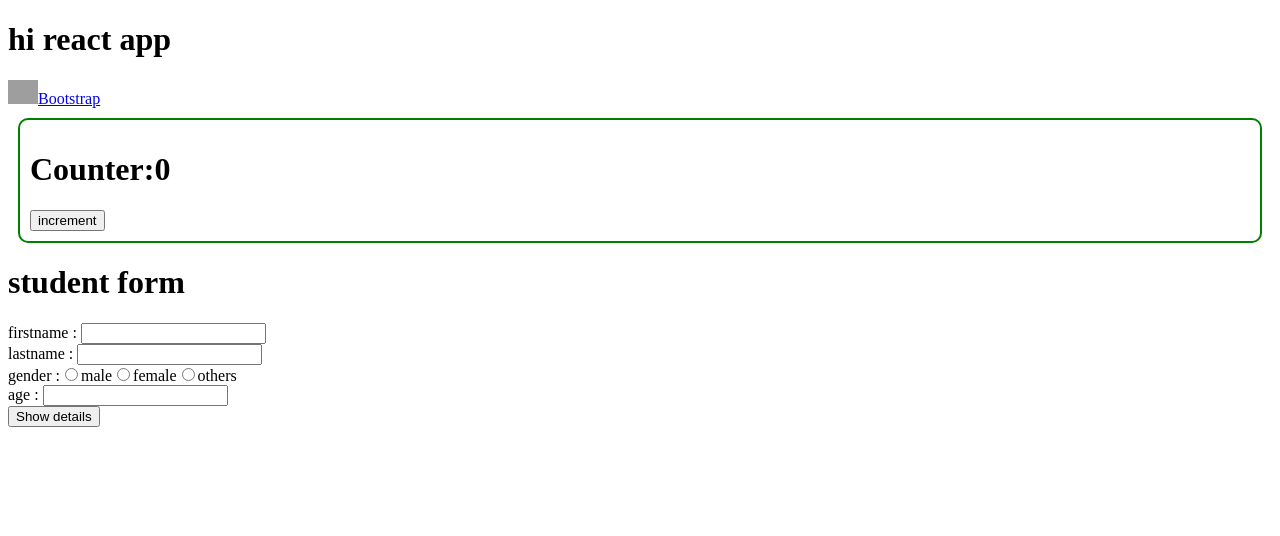
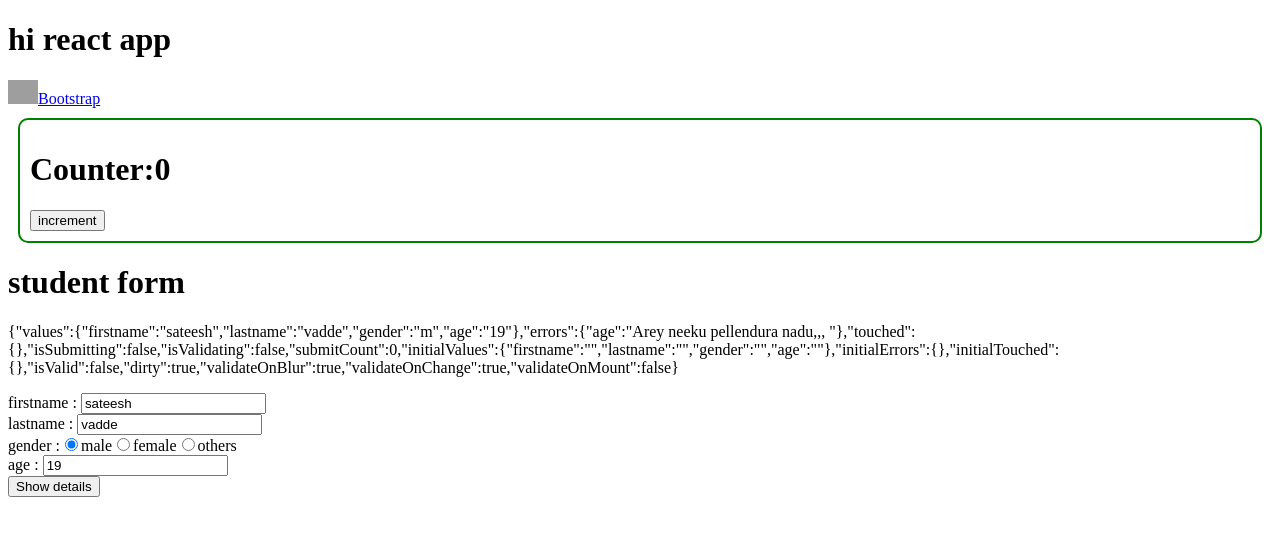
Before and after one commit to vaddesateesh175-ops/React-app, a React (Vite) app: page / in a window 1280 px wide. Shown: the top 536 px of the page. Built offline with nearby package versions, Linux system fonts and the light colour scheme; grey boxes are pictures that could not be loaded.

Commit message:
adv form

```diff
--- a/src/features/formhandling.jsx
+++ b/src/features/formhandling.jsx
@@ -1,26 +1,98 @@
 import {useEffect} from "react";
 import { Formik, useFormik } from "formik";
+import * as Yup from "yup";
 
 function StudentForm(){
     var studentForm=useFormik({
-        firstname:"",
-        lastname:"",
-        gender:"",
-        age:"",
+        initialValues: {
+          firstname: "",
+         lastname: "",
+         gender:"",
+        age: "",
+    },
+     validationSchema: Yup.object({
+            firstname: Yup.string()
+              .required("First name is Mandatory")
+              .min(3)
+              .matches(/^[a-zA-Z]+$/, "first name sarigga ivvu"),
+
+            age:Yup.number().test((a,ctx)=>{
+                console.log(ctx)
+                if(a>=25){
+                    return true;
+                }
+                else{
+                    if(ctx.parent.gender==="m" && a<25){
+                        return ctx.createError({message:"Arey neeku pellendura nadu,,, "});
+
+                    }
+                     if(ctx.parent.gender==="f" && a<21){
+                        return ctx.createError({message:"Oyee neeku pellendura nadu,,, "});
+
+                    }
+                    else {
+                      return true;
+                    }
+
+                }
+            }),
+
+     }),
+     onSubmit: () => {
+      console.log(studentForm.values);
+    },
+
     })
+    useEffect(()=>{
+        studentForm.setValues({
+             firstname: "sateesh",
+         lastname: "vadde",
+         gender:"m",
+         age: "19",
+        })
+
+    },[])
     return(<div>
         <h1>student form</h1>
+        <p>{JSON.stringify(studentForm)}</p>
+        {/* <p>{JSON.stringify(studentForm.getFieldProps("gender")?.value)}</p> */}
          <form onSubmit={studentForm.handleSubmit}>
             firstname : <input type="text" {...studentForm.getFieldProps("firstname")} />
+            <b>
+                {studentForm.touched.firstname && studentForm?.errors?.firstname &&(
+                    <>
+                     <br />
+                        <b>{studentForm?.errors.firstname}</b>
+                     </>
+                )}
+            </b>
             <br />
             lastname : <input type="text" {...studentForm.getFieldProps("lastname")} />
+
             <br />
             gender :
-            <input type="radio" {...studentForm.getFieldProps("gender")} value="m" />male
+            <input type="radio" {...studentForm.getFieldProps("gender")} value="m"
+            checked={studentForm.getFieldProps("gender")?.value == "m"} />male
+
             <input type="radio" {...studentForm.getFieldProps("gender")} value="f" />female
             <input type="radio" {...studentForm.getFieldProps("gender")} value="o" />others
             <br/>
             age : <input type="text"  {...studentForm.getFieldProps("age")}/>
+             <b>
+
+                 {studentForm?.touched.age && studentForm?.errors?.age && (
+                    <>
+                    <br />
+                       <b>
+                          {studentForm?.errors.age}
+                        </b>
+                    </>
+
+                   )}
+
+
+             </b>
+
             <br/>
             <button type="submit">Show details</button>
          </form>
```
